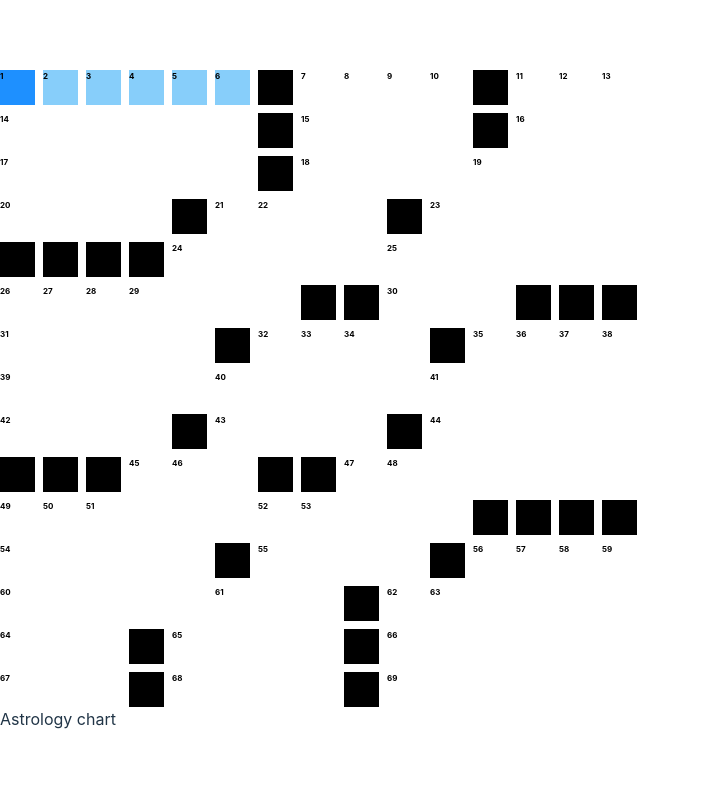
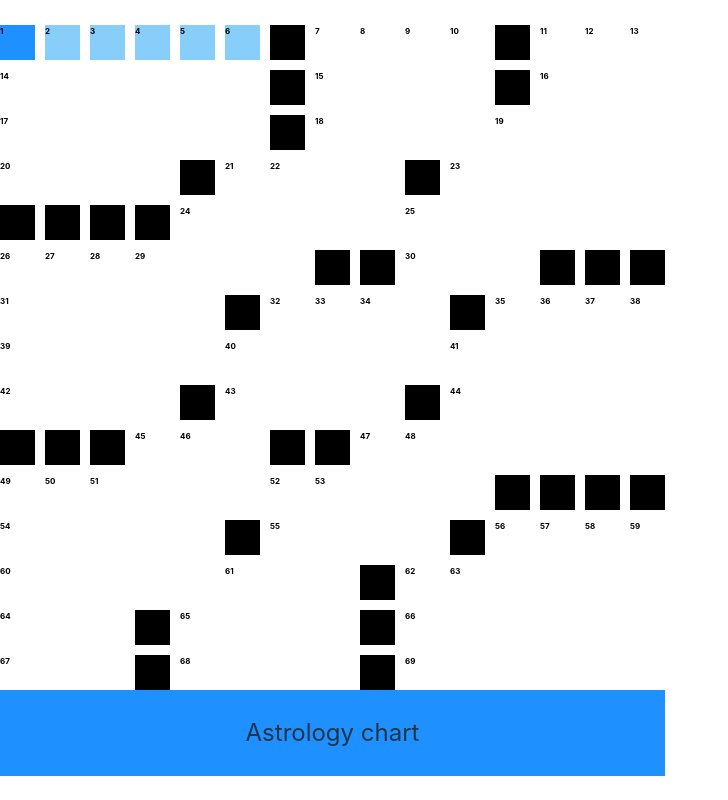
Before and after one commit to alicia4550/nyt-crossword, a React (Vite) app: page / in a window 1280 px wide. Shown: the whole page, without its empty margins (0-728 px from the left). Built offline with nearby package versions, Linux system fonts and the light colour scheme.

Commit message:
Fix bug - set active square when change focus

```diff
--- a/src/App.css
+++ b/src/App.css
@@ -1,10 +1,4 @@
-.grid-container {
-    display: grid;
-    grid-template-columns: repeat(15, 35px);
-    grid-gap: 0.5rem;
-  }
-
-.grid-container > div {
+.grid-container > label {
     height: 35px;
 }
 
@@ -29,3 +23,11 @@ input {
     text-transform: capitalize;
     outline: none;
 }
+
+.clueText {
+    background-color: dodgerblue;
+    font-size: 1.5em;
+    text-align: center;
+    vertical-align: middle;
+    padding: 25px;
+}
--- a/src/components/Crossword.jsx
+++ b/src/components/Crossword.jsx
@@ -6,11 +6,9 @@ export default function Crossword(props) {
     const board = props.data.board
 
     const playerBoard = board.map(row => {
-        let rowData = []
-        {row.map(square => {
-            rowData.push(square === "#" ? "#" : "")
-        })}
-        return rowData
+        return row.map(square => {
+            return square.value === "#" ? "#" : ""
+        })
     })
 
     const [gameState, setGameState] = React.useState({
@@ -25,8 +23,8 @@ export default function Crossword(props) {
 
     const style = {
         display: "grid",
-        gridTemplateCols: `repeat(${props.data.numCols.toString()}, 25px)`,
-        gap: "10px"
+        gridTemplateColumns: `repeat(${props.data.numCols.toString()}, 35px)`,
+        gridGap: "10px"
     }
 
     function handleClick(row, col) {
@@ -43,13 +41,31 @@ export default function Crossword(props) {
         })
     }
 
-    function handleInput(row, col) {
-        // TODO
+    function handleFocus(row, col) {
+        setGameState(prevGameState => {
+            return {
+                ...prevGameState,
+                activeSquare: {row: row, col: col},
+                activeClue: prevGameState.isHorizontal ? board[row][col].hClueNum : board[row][col].vClueNum,
+            }
+        })
+    }
+
+    function handleInput(event) {
+        const [row, col] = event.target.id.split("-")
+        setGameState(prevGameState => {
+            let newPlayerBoard = [...prevGameState.playerBoard]
+            newPlayerBoard[row][col] = event.target.value.toUpperCase()
+            return {
+                ...prevGameState,
+                playerBoard: newPlayerBoard
+            }
+        })
     }
 
     return (
         <>
-        <div className="grid-container">
+        <div className="grid-container" style={style}>
             {board.map((row, rowIndex) => {
                 return (
                     <>
@@ -70,6 +86,8 @@ export default function Crossword(props) {
                                     isActive={rowIndex === gameState.activeSquare.row && colIndex === gameState.activeSquare.col}
                                     isActiveClue={(gameState.isHorizontal && gameState.activeClue === square.hClueNum) || (!gameState.isHorizontal && gameState.activeClue === square.vClueNum)}
                                     handleClick={handleClick}
+                                    handleInput={handleInput}
+                                    handleFocus={handleFocus}
                                 />
                             )
                         })}
@@ -77,7 +95,7 @@ export default function Crossword(props) {
                 )
             })}
         </div>
-        <div>
+        <div className="clueText" style={{width: ((props.data.numCols * 35) + 90).toString() + "px"}}>
             {gameState.isHorizontal ?
                 props.data.hClues[board[gameState.activeSquare.row][gameState.activeSquare.col].hClueNum] :
                 props.data.vClues[board[gameState.activeSquare.row][gameState.activeSquare.col].vClueNum]}
--- a/src/components/Square.jsx
+++ b/src/components/Square.jsx
@@ -1,11 +1,11 @@
 export default function Square(props) {
     const background = props.isActive ? "dodgerBlue" : (props.isActiveClue ? "lightSkyBlue" : "white")
     return (
-        <div
+        <label
             style={{backgroundColor: background, color: "black", position: "relative"}}
-            onClick={() => props.handleClick(props.row, props.col)}>
+            onMouseDown={() => props.handleClick(props.row, props.col)}>
                 <p className="clueNumber">{props.clueNum}</p>
-                <input type="text" maxLength="1"/>
-        </div>
+                <input type="text" id={`${props.row}-${props.col}`} maxLength="1" onChange={props.handleInput} onFocus={() => props.handleFocus(props.row, props.col)}/>
+        </label>
     )
 }
```
